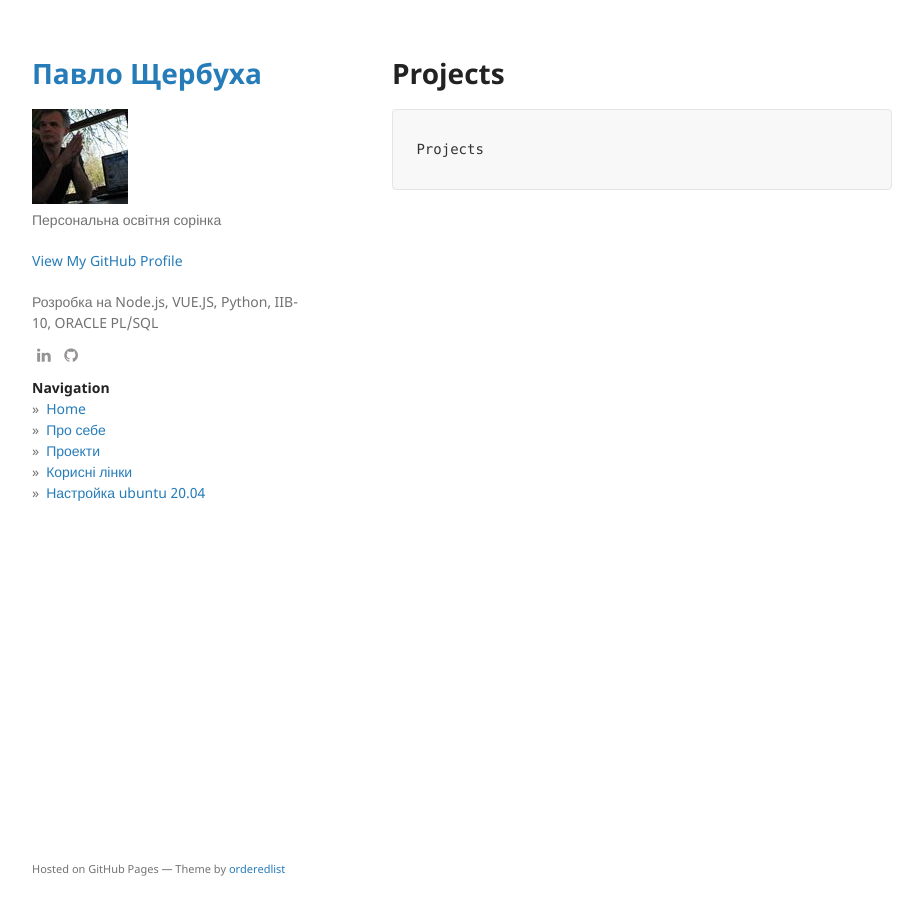
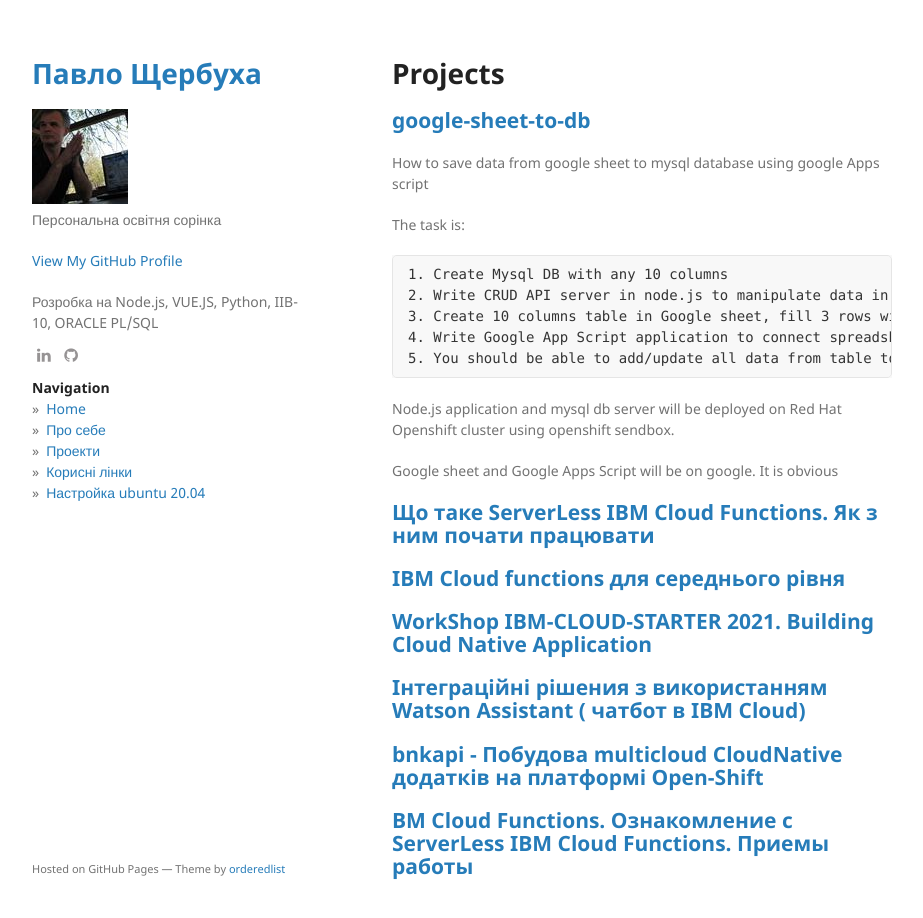
Before and after one commit to pavlo-shcherbukha/pavlo-shcherbukha.github.io, a Jekyll site: the page built from projects.md, in a window 1280 px wide and 948 px high. Shown: the top 918 px of the window, without its empty margins (178-1101 px from the left). Built offline with Jekyll 4.4.1, drawn with Linux system fonts in a browser that asks for light colours.

Commit message:
projects

````diff
--- a/projects.md
+++ b/projects.md
@@ -3,13 +3,34 @@
 title: Projects
 permalink: /projects/
 ---
+# Projects
+
+##  [google-sheet-to-db](https://github.com/pavlo-shcherbukha/google-sheet-to-db)
+
+How to save data from google sheet to mysql database using google Apps script
+
+The task is:
+
+    1. Create Mysql DB with any 10 columns
+    2. Write CRUD API server in node.js to manipulate data in created at step 1 DB via API
+    3. Create 10 columns table in Google sheet, fill 3 rows with dummy data
+    4. Write Google App Script application to connect spreadsheet with db via API created in step 2
+    5. You should be able to add/update all data from table to DB
+
+Node.js application and mysql db server will be deployed on Red Hat Openshift cluster using openshift sendbox.
+
+Google sheet and Google Apps Script will be on google. It is obvious
+
+##  [Що таке ServerLess IBM Cloud Functions. Як з ним почати працювати](https://github.com/pavlo-shcherbukha/icf-r-01)
+
+## [IBM Cloud functions для середнього рівня](https://github.com/pavlo-shcherbukha/icf-r-02)
+
+## [WorkShop IBM-CLOUD-STARTER 2021. Building Cloud Native Application](https://github.com/pavlo-shcherbukha/IBM-CLoud-Starter)
 
 
-# Projects
+## [Інтеграційні рішения з використанням Watson Assistant ( чатбот в IBM Cloud)](https://github.com/pavlo-shcherbukha/WatsonAssistant-inegration-demo)
+
+## [bnkapi - Побудова multicloud CloudNative додатків на платформі Open-Shift](https://github.com/pavlo-shcherbukha/bankapi-demo)
 
 
-```text
-
- Projects
-
-```
+## [BM Cloud Functions. Ознакомление с ServerLess IBM Cloud Functions. Приемы работы](https://github.com/pavlo-shcherbukha/ibm-cloud-functions-demo)
````
